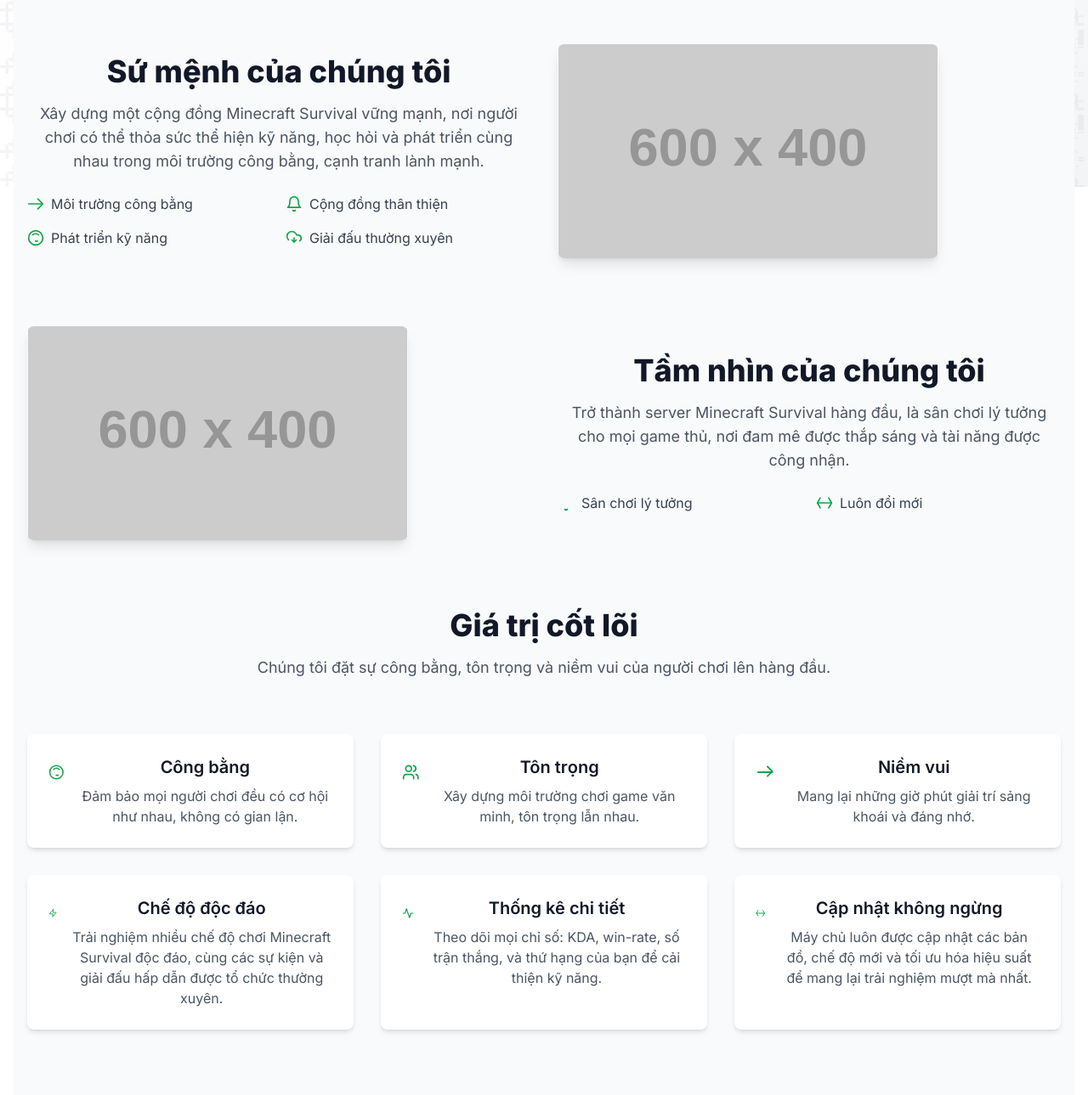
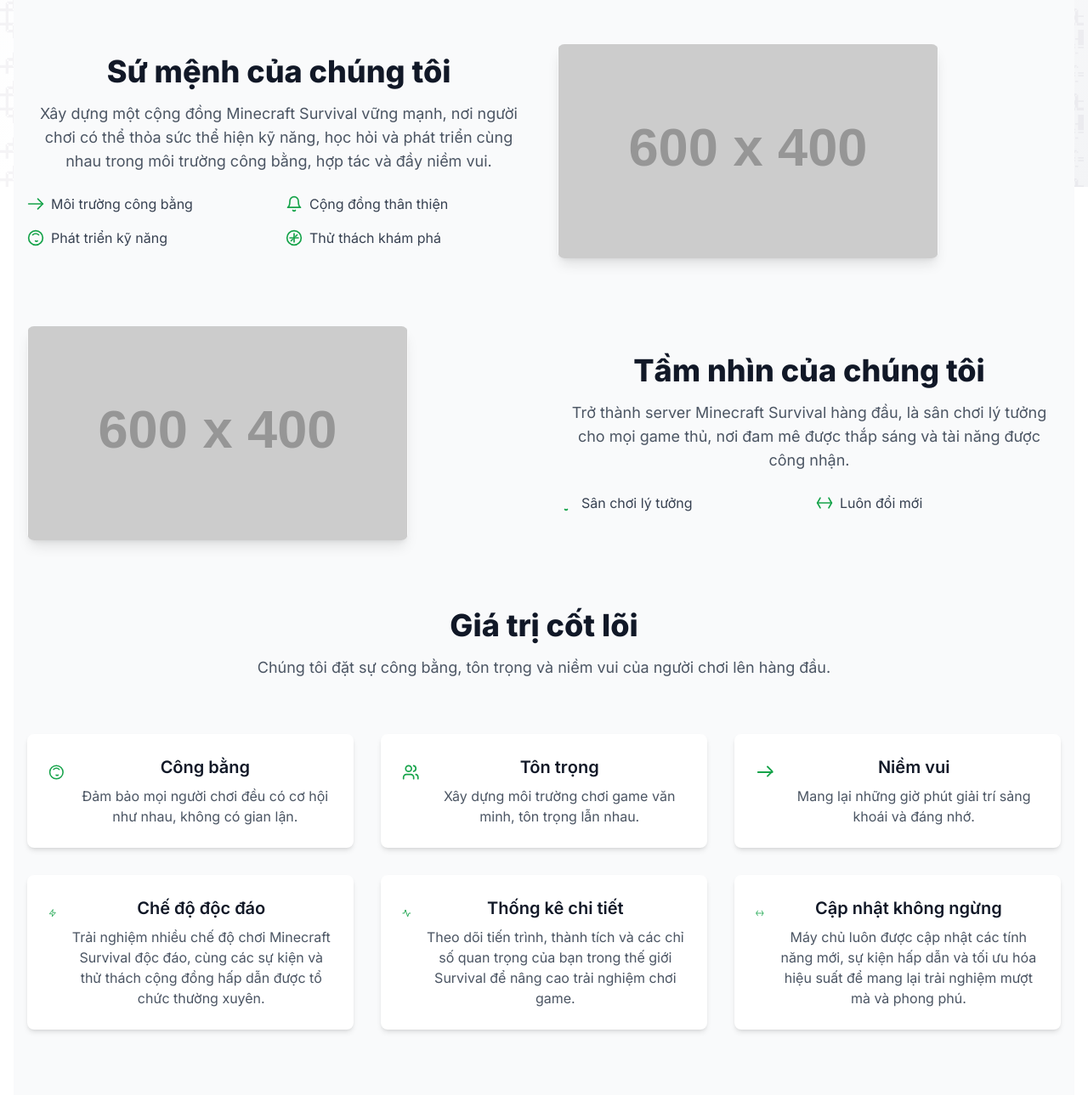
Before and after one commit to JinoStk123/Hypersora.github.io, a plain HTML site: page index.html in a window 1280 px wide. Shown: the part 580-1869 px from the top of the page at 85% size. Drawn offline with nearby package versions, Linux system fonts and the light colour scheme; placeholder pictures from the web are drawn by us.

Commit message:
Update index.html

```diff
--- a/index.html
+++ b/index.html
@@ -151,7 +151,7 @@
                 Chào mừng đến với <span class="text-green-600">Server Hypersora</span>!
             </h1>
             <p class="text-lg md:text-xl text-gray-600 max-w-3xl mx-auto mb-8 animate-fade-in-up delay-200">
-                Cộng đồng Minecraft Survival nhiệt huyết, nơi bạn có thể trải nghiệm những trận đấu căng thẳng, nâng cao kỹ năng và kết nối với những người chơi cùng đam mê!
+                Cộng đồng Minecraft Survival nhiệt huyết, nơi bạn có thể thỏa sức khám phá, xây dựng, sáng tạo và kết nối với những người chơi cùng đam mê!
             </p>
             <div class="flex flex-col sm:flex-row space-y-4 sm:space-y-0 sm:space-x-4 justify-center animate-fade-in-up delay-400">
                 <a
@@ -185,7 +185,7 @@
                             Sứ mệnh của chúng tôi
                         </h2>
                         <p class="text-lg text-gray-600 mb-6">
-                            Xây dựng một cộng đồng Minecraft Survival vững mạnh, nơi người chơi có thể thỏa sức thể hiện kỹ năng, học hỏi và phát triển cùng nhau trong môi trường công bằng, cạnh tranh lành mạnh.
+                            Xây dựng một cộng đồng Minecraft Survival vững mạnh, nơi người chơi có thể thỏa sức thể hiện kỹ năng, học hỏi và phát triển cùng nhau trong môi trường công bằng, hợp tác và đầy niềm vui.
                         </p>
                         <div class="grid grid-cols-1 sm:grid-cols-2 gap-4 text-gray-700">
                             <p class="flex items-center"><svg xmlns="http://www.w3.org/2000/svg" width="20" height="20" viewBox="0 0 24 24" fill="none" stroke="currentColor" stroke-width="2" stroke-linecap="round" stroke-linejoin="round" class="mr-2 text-green-600"><path d="M22 12H2"/><path d="M15 19l7-7-7-7"/></svg> Môi trường công bằng</p>
@@ -197,7 +197,19 @@
                                 Cộng đồng thân thiện
                             </p>
                             <p class="flex items-center"><svg xmlns="http://www.w3.org/2000/svg" width="20" height="20" viewBox="0 0 24 24" fill="none" stroke="currentColor" stroke-width="2" stroke-linecap="round" stroke-linejoin="round" class="mr-2 text-green-600"><circle cx="12" cy="12" r="10"/><path d="M16.24 7.76a6 6 0 0 0-8.49 0"/><path d="M11.66 16.34a2 2 0 0 0 2.83 0"/></svg> Phát triển kỹ năng</p>
-                            <p class="flex items-center"><svg xmlns="http://www.w3.org/2000/svg" width="20" height="20" viewBox="0 0 24 24" fill="none" stroke="currentColor" stroke-width="2" stroke-linecap="round" stroke-linejoin="round" class="mr-2 text-green-600"><path d="M4 14.899A7 7 0 1 1 15.71 8h1.79a4.5 4.5 0 0 1 2.5 8.242"/><path d="M12 12v6"/><path d="m15 15-3 3-3-3"/></svg> Giải đấu thường xuyên</p>
+                            <p class="flex items-center">
+                                <!-- Compass icon for "Thử thách khám phá" -->
+                                <svg xmlns="http://www.w3.org/2000/svg" width="20" height="20" viewBox="0 0 24 24" fill="none" stroke="currentColor" stroke-width="2" stroke-linecap="round" stroke-linejoin="round" class="mr-2 text-green-600">
+                                    <path d="M12 2a10 10 0 1 0 0 20 10 10 0 0 0 0-20z"/>
+                                    <path d="m16.24 7.76-2.12 2.12"/>
+                                    <path d="m7.76 16.24 2.12-2.12"/>
+                                    <path d="m12 12v6"/>
+                                    <path d="m12 12h6"/>
+                                    <path d="m12 12H6"/>
+                                    <path d="m12 12V6"/>
+                                </svg>
+                                Thử thách khám phá
+                            </p>
                         </div>
                     </div>
                     <!-- Image for Mission Section -->
@@ -263,21 +275,21 @@
                         <svg xmlns="http://www.w3.org/2000/svg" width="32" height="32" viewBox="0 0 24 24" fill="none" stroke="currentColor" stroke-width="2" stroke-linecap="round" stroke-linejoin="round" class="text-green-600 mt-1"><path d="M13 2L3 14h9l-1 8 10-12h-9l1-8z"/></svg>
                         <div>
                             <h3 class="text-xl font-semibold text-gray-900 mb-2">Chế độ độc đáo</h3>
-                            <p class="text-gray-600">Trải nghiệm nhiều chế độ chơi Minecraft Survival độc đáo, cùng các sự kiện và giải đấu hấp dẫn được tổ chức thường xuyên.</p>
+                            <p class="text-gray-600">Trải nghiệm nhiều chế độ chơi Minecraft Survival độc đáo, cùng các sự kiện và thử thách cộng đồng hấp dẫn được tổ chức thường xuyên.</p>
                         </div>
                     </div>
                     <div class="p-6 bg-white rounded-lg shadow-md flex items-start space-x-4 card-effect group scroll-animate">
                         <svg xmlns="http://www.w3.org/2000/svg" width="32" height="32" viewBox="0 0 24 24" fill="none" stroke="currentColor" stroke-width="2" stroke-linecap="round" stroke-linejoin="round" class="text-green-600 mt-1"><polyline points="22 12 18 12 15 21 9 3 6 12 2 12"/></svg>
                         <div>
                             <h3 class="text-xl font-semibold text-gray-900 mb-2">Thống kê chi tiết</h3>
-                            <p class="text-gray-600">Theo dõi mọi chỉ số: KDA, win-rate, số trận thắng, và thứ hạng của bạn để cải thiện kỹ năng.</p>
+                            <p class="text-gray-600">Theo dõi tiến trình, thành tích và các chỉ số quan trọng của bạn trong thế giới Survival để nâng cao trải nghiệm chơi game.</p>
                         </div>
                     </div>
                     <div class="p-6 bg-white rounded-lg shadow-md flex items-start space-x-4 card-effect group scroll-animate">
                         <svg xmlns="http://www.w3.org/2000/svg" width="32" height="32" viewBox="0 0 24 24" fill="none" stroke="currentColor" stroke-width="2" stroke-linecap="round" stroke-linejoin="round" class="text-green-600 mt-1"><path d="M22 12H2"/><path d="M18 5l4 7-4 7"/><path d="M6 5l-4 7 4 7"/></svg>
                         <div>
                             <h3 class="text-xl font-semibold text-gray-900 mb-2">Cập nhật không ngừng</h3>
-                            <p class="text-gray-600">Máy chủ luôn được cập nhật các bản đồ, chế độ mới và tối ưu hóa hiệu suất để mang lại trải nghiệm mượt mà nhất.</p>
+                            <p class="text-gray-600">Máy chủ luôn được cập nhật các tính năng mới, sự kiện hấp dẫn và tối ưu hóa hiệu suất để mang lại trải nghiệm mượt mà và phong phú.</p>
                         </div>
                     </div>
                 </div>
@@ -310,7 +322,7 @@
                         Tham gia cộng đồng <span class="text-green-600">Server Hypersora</span> ngay!
                     </h2>
                     <a
-                        href="https://discord.gg/your-discord-link"
+                        href="https://discord.com/invite/hypersora"
                         target="_blank"
                         rel="noopener noreferrer"
                         class="inline-flex items-center px-6 py-3 bg-blue-600 text-white font-semibold rounded-lg shadow-lg hover:bg-blue-700 transition-all duration-300 transform hover:scale-105"
```
